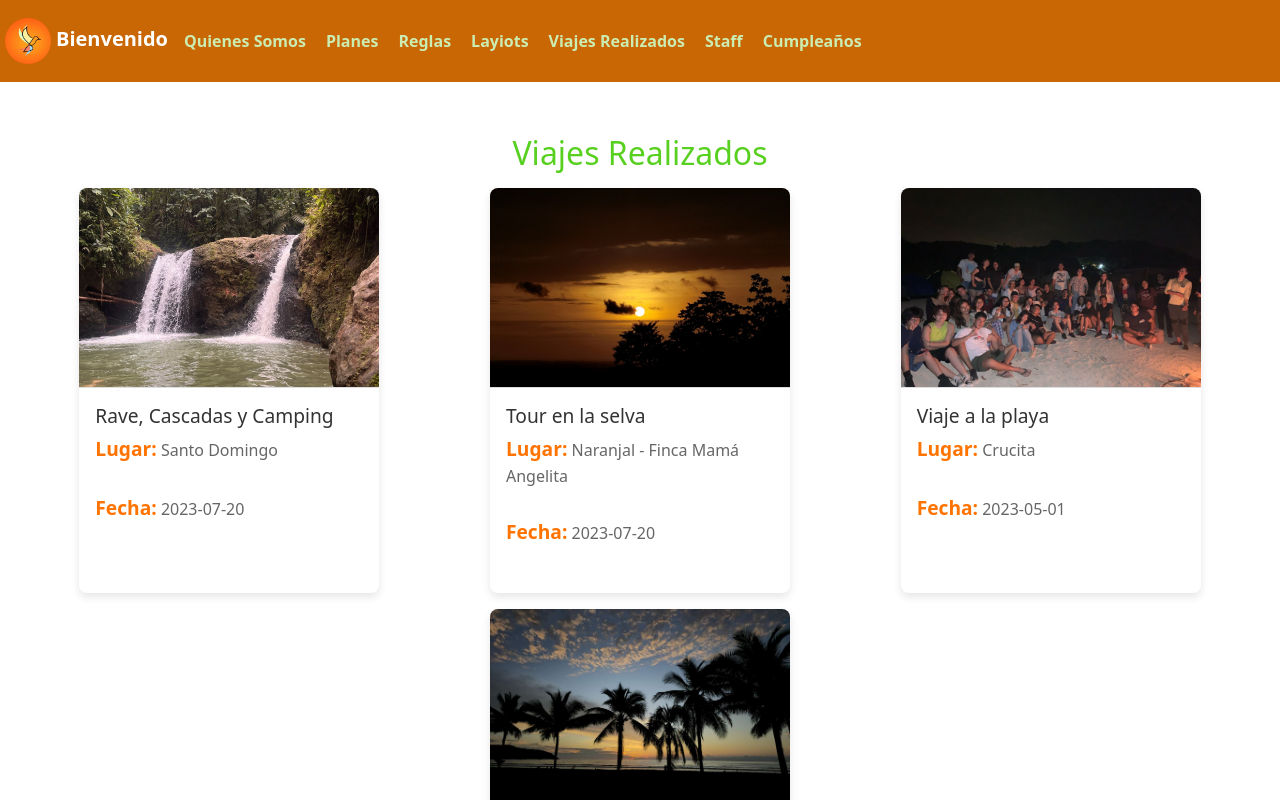
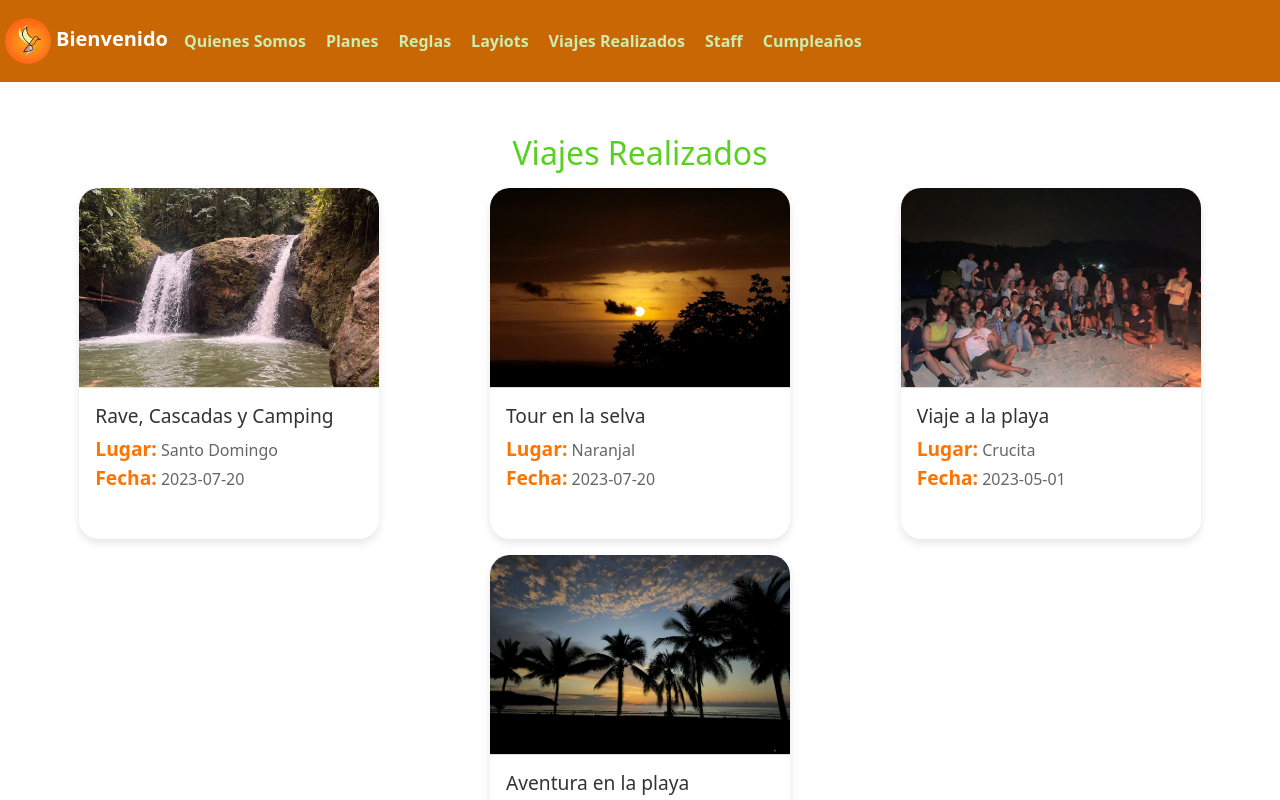
Before and after one commit to WellPlays24/planes-refugio, a React (Vite) app: page /viajes-realizados in a window 1280 px wide. Shown: the top 800 px of the page. Built offline with nearby package versions, Linux system fonts and the light colour scheme.

Commit message:
actualizacion de planes 3.0

```diff
--- a/src/components/ViajesRealizados.css
+++ b/src/components/ViajesRealizados.css
@@ -14,7 +14,7 @@
   width: 300px;
   background-color: white;
   box-shadow: 0 4px 8px rgba(0, 0, 0, 0.1);
-  border-radius: 8px;
+  border-radius: 20px;
   overflow: hidden;
   text-align: left;
 }
@@ -28,6 +28,7 @@
 
 .viaje-info {
   padding: 1rem;
+
 }
 
 .viaje-info h3 {
--- a/src/components/ViajesRealizados.jsx
+++ b/src/components/ViajesRealizados.jsx
@@ -22,7 +22,7 @@ function ViajesRealizados() {
       id: 2,
       nombre: "Tour en la selva",
       fecha: "2023-07-20",
-      lugar: "Naranjal - Finca Mamá Angelita",
+      lugar: "Naranjal",
       descripcion: "",
       imagen: viaje3, // Usamos la variable de la imagen importada
     },
@@ -58,9 +58,9 @@ function ViajesRealizados() {
             />
             <div className="viaje-info">
               <h3>{viaje.nombre}</h3>
-              <p><strong>Lugar:</strong> {viaje.lugar}</p>
-              <p><strong>Fecha:</strong> {viaje.fecha}</p>
-              <p>{viaje.descripcion}</p>
+              <p><strong>Lugar:</strong> {viaje.lugar} <br/>
+              <strong>Fecha:</strong> {viaje.fecha}</p>
+
             </div>
           </div>
         ))}
```
